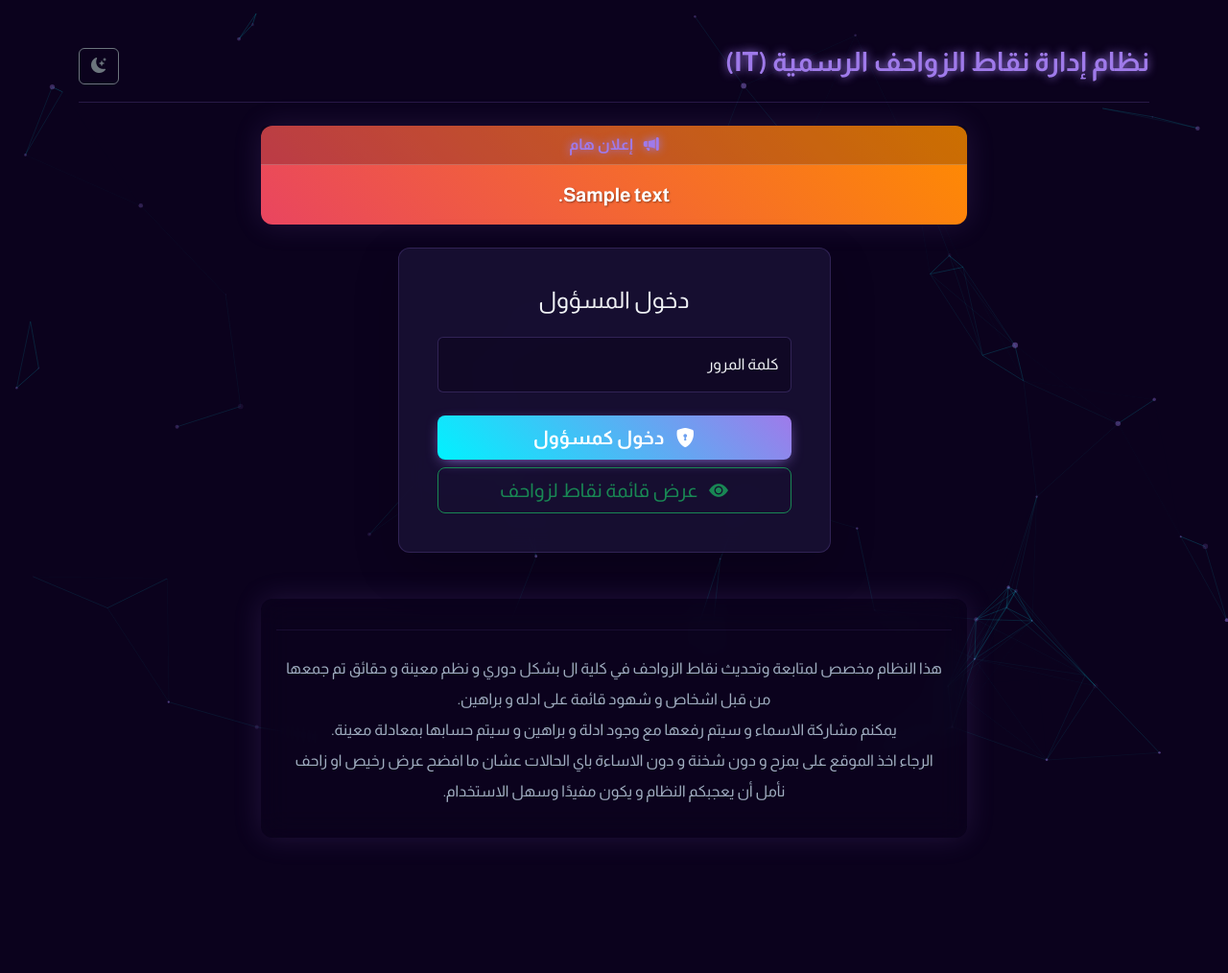
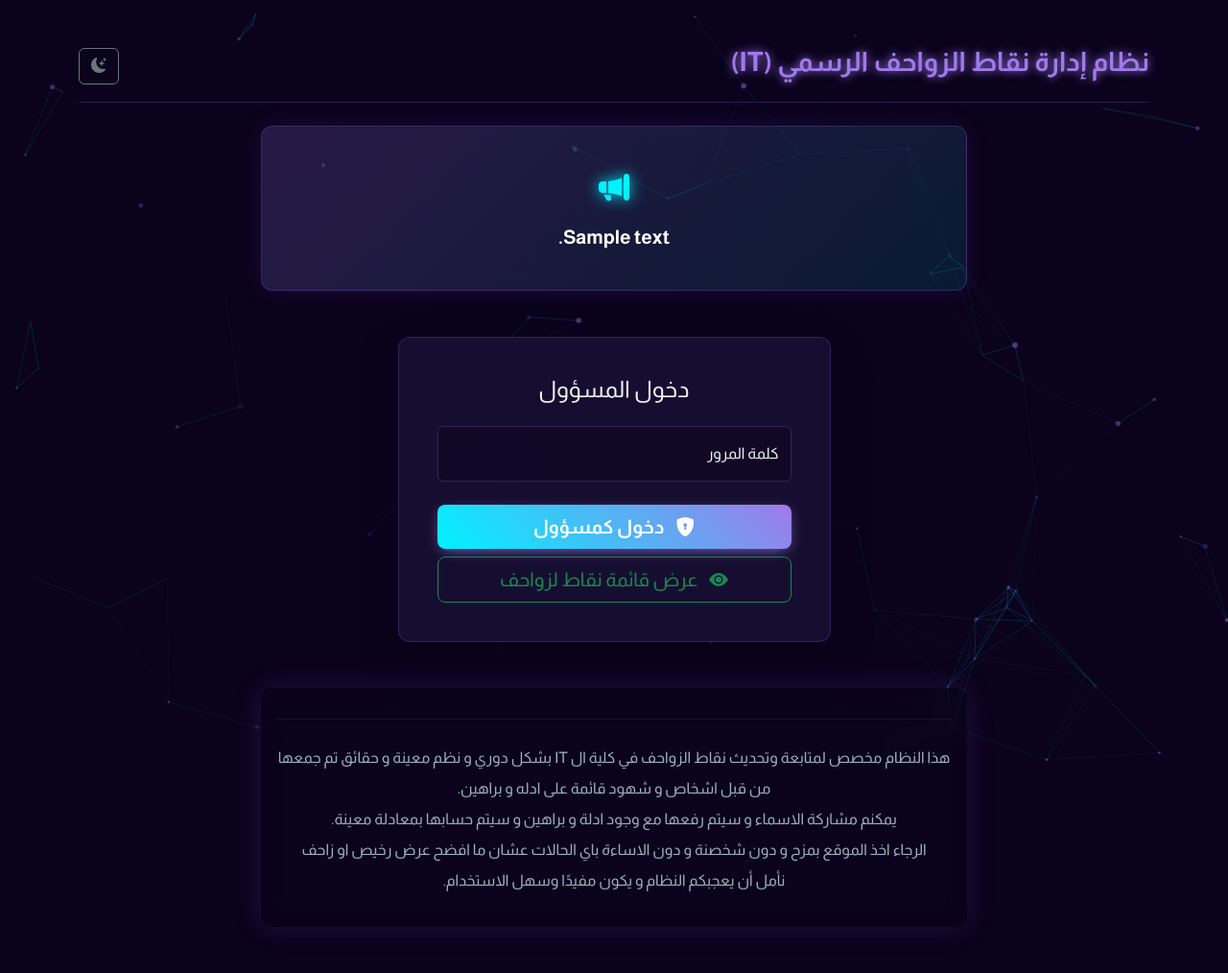
Before and after one commit to moaericadm/RKHAS, a Flask app: template templates/login.html in a window 1280 px wide. Shown: the whole page at 96% size. Before the commit the page ends 876 px from the top, so only its background shows below. Run offline with Flask 3, Linux system fonts and the light colour scheme; the template is opened without the code that fills it: most values are stand-ins (such as "Sample title", 1, 10 or a date in 2020); parts of the project's set-up code (start-up, migrations or seed data) failed here and were passed over; some libraries are stand-ins or nearby versions.

Commit message:
login.html

```diff
--- a/templates/login.html
+++ b/templates/login.html
@@ -1,18 +1,121 @@
 {% extends "base.html" %} {% block title %}تسجيل الدخول{% endblock %} {% block
-header_title %}نظام إدارة نقاط الزواحف الرسمية (IT){% endblock %} {% block content %}
+header_title %}نظام إدارة نقاط الزواحف الرسمي (IT){% endblock %}
 
-{% if announcement and announcement.text %}
-<div class="row justify-content-center mb-4">
-    <div class="col-lg-8">
-        <div class="card text-center" style="background: linear-gradient(45deg, #e94560, #ff8c00); color: white; border: none; text-shadow: 1px 1px 2px rgba(0,0,0,0.4);">
-            <div class="card-header fw-bold" style="background: rgba(0,0,0,0.2); border-bottom: 1px solid rgba(255,255,255,0.2);">
-                <i class="bi bi-megaphone-fill me-2"></i> إعلان هام
+{% block styles %}
+<style>
+    /* --- START: NEW ANNOUNCEMENTS CAROUSEL STYLES --- */
+    .announcements-wrapper {
+        opacity: 0;
+        transform: translateY(20px);
+        animation: fadeInSlideUp 0.8s ease-out forwards;
+    }
+
+    @keyframes fadeInSlideUp {
+        to {
+            opacity: 1;
+            transform: translateY(0);
+        }
+    }
+
+    #announcementsCarousel {
+        background: linear-gradient(135deg, rgba(159, 122, 234, 0.2), rgba(0, 242, 255, 0.1));
+        border-radius: 0.75rem;
+        border: 1px solid var(--card-border);
+        box-shadow: 0 0 25px rgba(159, 122, 234, 0.1);
+        backdrop-filter: blur(10px);
+    }
+
+    html:not(.dark-mode) #announcementsCarousel {
+        background: linear-gradient(135deg, #6b46c1, #2b6cb0);
+    }
+
+
+    #announcementsCarousel .carousel-inner {
+        padding: 2.5rem 4rem;
+        text-align: center;
+        color: #fff;
+        text-shadow: 0 1px 3px rgba(0, 0, 0, 0.3);
+    }
+
+    html:not(.dark-mode) #announcementsCarousel .carousel-inner {
+        color: #fff;
+    }
+
+    /* Improved carousel item fade transition */
+    #announcementsCarousel .carousel-item {
+        transition: opacity 0.8s ease-in-out;
+        opacity: 0;
+        position: absolute;
+        width: 100%;
+        display: block; /* Override Bootstrap's display none */
+    }
+
+        #announcementsCarousel .carousel-item.active {
+            opacity: 1;
+            position: relative;
+        }
+
+    .announcement-icon {
+        font-size: 2rem;
+        color: var(--secondary-glow);
+        margin-bottom: 0.75rem;
+        text-shadow: 0 0 15px var(--secondary-glow);
+    }
+
+    html:not(.dark-mode) .announcement-icon {
+        color: #fff;
+        text-shadow: none;
+    }
+
+    #announcementsCarousel .carousel-control-prev,
+    #announcementsCarousel .carousel-control-next {
+        width: 5%;
+        background: rgba(0,0,0,0.1);
+    }
+
+    #announcementsCarousel .carousel-control-prev {
+        border-top-right-radius: 0.75rem;
+        border-bottom-right-radius: 0.75rem;
+    }
+
+    #announcementsCarousel .carousel-control-next {
+        border-top-left-radius: 0.75rem;
+        border-bottom-left-radius: 0.75rem;
+    }
+    /* --- END: NEW ANNOUNCEMENTS CAROUSEL STYLES --- */
+
+</style>
+{% endblock %}
+
+{% block content %}
+
+{% if announcements and announcements|length > 0 %}
+<div class="row justify-content-center mb-5 announcements-wrapper">
+    <div class="col-lg-10 col-xl-8">
+        <div id="announcementsCarousel" class="carousel slide" data-bs-ride="carousel">
+            <div class="carousel-inner">
+                {% for ann in announcements %}
+                <div class="carousel-item {% if loop.first %}active{% endif %}">
+                    <div class="announcement-icon"><i class="bi bi-megaphone-fill"></i></div>
+                    <p class="fs-5 fw-bold mb-0">{{ ann.text }}</p>
+                </div>
+                {% endfor %}
             </div>
-            <div class="card-body"><p class="card-text fs-5" style="font-weight: bold;">{{ announcement.text }}</p></div>
+            {% if announcements|length > 1 %}
+            <button class="carousel-control-prev" type="button" data-bs-target="#announcementsCarousel" data-bs-slide="prev">
+                <span class="carousel-control-prev-icon" aria-hidden="true"></span>
+                <span class="visually-hidden">Previous</span>
+            </button>
+            <button class="carousel-control-next" type="button" data-bs-target="#announcementsCarousel" data-bs-slide="next">
+                <span class="carousel-control-next-icon" aria-hidden="true"></span>
+                <span class="visually-hidden">Next</span>
+            </button>
+            {% endif %}
         </div>
     </div>
 </div>
 {% endif %}
+
 
 <div class="row justify-content-center">
     <div class="col-md-6 col-lg-5">
@@ -33,19 +136,18 @@ header_title %}نظام إدارة نقاط الزواحف الرسمية (IT){%
         </div>
     </div>
 </div>
-<!-- *** القسم الجديد هنا: النص التقديمي *** -->
 <div class="row justify-content-center mt-5">
     <div class="col-lg-8">
         <div class="card bg-transparent border-0 text-center">
             <div class="card-body">
                 <hr style="border-color: var(--card-border); opacity: 0.5;">
                 <p class="text-muted mt-4 fs-6 lh-lg">
-                    هذا النظام مخصص لمتابعة وتحديث نقاط الزواحف في كلية ال  بشكل دوري و نظم معينة و حقائق تم
+                    هذا النظام مخصص لمتابعة وتحديث نقاط الزواحف في كلية ال IT بشكل دوري و نظم معينة و حقائق تم
                     جمعها من قبل اشخاص و شهود قائمة على ادله و براهين.
                     <br>
                     يمكنم مشاركة الاسماء و سيتم رفعها مع وجود ادلة و براهين  و سيتم حسابها بمعادلة معينة.
                     <br>
-                    الرجاء اخذ الموقع على بمزح و دون شخنة و دون الاساءة باي الحالات  عشان ما افضح عرض رخيص او زاحف
+                    الرجاء اخذ الموقع  بمزح و دون شخصنة و دون الاساءة باي الحالات  عشان ما افضح عرض رخيص او زاحف
                     <br />
                     نأمل أن يعجبكم النظام و يكون مفيدًا وسهل الاستخدام.
                 </p>
@@ -56,6 +158,7 @@ header_title %}نظام إدارة نقاط الزواحف الرسمية (IT){%
 {% endblock %}
 
 {% block scripts %}
+<script src="https://cdn.jsdelivr.net/npm/bootstrap@5.3.2/dist/js/bootstrap.bundle.min.js"></script>
 <script>
   document.getElementById("loginForm")?.addEventListener("submit", async (e) => {
     e.preventDefault();
```
